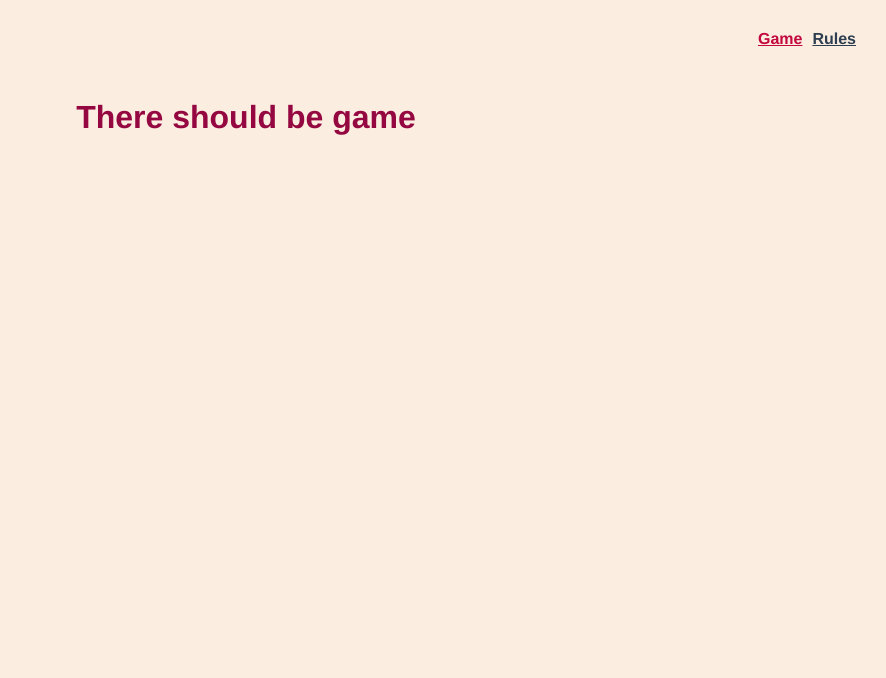
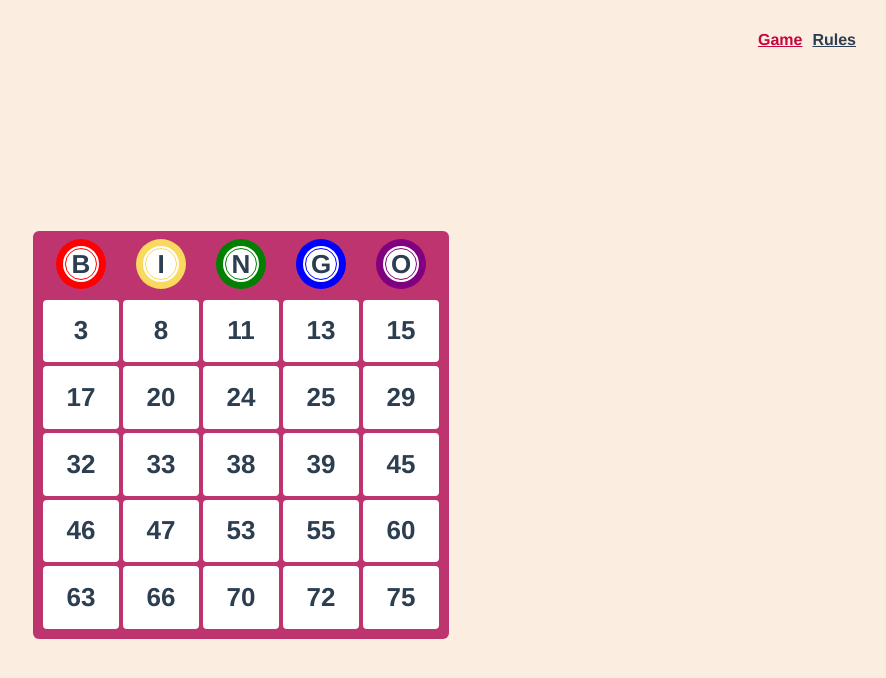
Before and after one commit to ivanna-ostrovets/vuejs-bingo, a Vue app: page / in a window 1280 px wide. Shown: the top 678 px of the page, without its empty margins (394-1280 px from the left). Built offline with nearby package versions, Linux system fonts and the light colour scheme.

Commit message:
Add board generation

```diff
--- a/src/App.vue
+++ b/src/App.vue
@@ -1,6 +1,6 @@
 <template>
   <Navigation />
-  <router-view id="content" />
+  <div id="content"><router-view /></div>
 </template>
 
 <script lang="ts">
@@ -25,10 +25,14 @@ body {
   font-family: var(--font-family);
   -webkit-font-smoothing: antialiased;
   -moz-osx-font-smoothing: grayscale;
-  color: var(--text-color);
+  color: var(--primary);
+  height: 100%;
 }
 
 #content {
-  text-align: center;
+  display: flex;
+  justify-content: center;
+  align-items: center;
+  height: calc(100% - var(--nav-height));
 }
 </style>
--- /dev/null
+++ b/src/components/ColumnHeader.vue
@@ -0,0 +1,51 @@
+<template>
+  <div class="container" :style="containerStyle">
+    <div class="name" :style="nameStyle">
+      {{ name }}
+    </div>
+  </div>
+</template>
+
+<script lang="ts">
+export default {
+  components: {},
+  props: {
+    name: String,
+    color: String,
+  },
+  data() {
+    return {
+      containerStyle: {
+        backgroundColor: this.color,
+      },
+      nameStyle: {
+        border: `1px solid ${this.color}`,
+      },
+    };
+  },
+};
+</script>
+
+<style scoped>
+.container {
+  border-radius: 50%;
+  height: 50px;
+  width: 50px;
+  color: white;
+  display: flex;
+  justify-content: center;
+  align-items: center;
+}
+
+.name {
+  border-radius: 50%;
+  height: 30px;
+  width: 30px;
+  color: var(--primary);
+  background-color: white;
+  box-shadow: 0 0 0 2px white;
+  display: flex;
+  justify-content: center;
+  align-items: center;
+}
+</style>
--- /dev/null
+++ b/src/components/GameBoard.vue
@@ -0,0 +1,65 @@
+<template>
+  <div class="board">
+    <template v-for="column in columnNames" :key="column.name + id">
+      <div class="cell">
+        <ColumnHeader :name="column.name" :color="column.color" />
+      </div>
+    </template>
+
+    <template v-for="(column, index) in board" :key="id + index">
+      <GameTile
+        v-for="tile in column"
+        :key="tile.id"
+        :tile="tile"
+        class="cell"
+      />
+    </template>
+  </div>
+</template>
+
+<script lang="ts">
+import GameTile from '@/components/GameTile.vue';
+import ColumnHeader from '@/components/ColumnHeader.vue';
+import { Board } from '@/types';
+import { columns } from '@/consts';
+
+export default {
+  components: {
+    GameTile,
+    ColumnHeader,
+  },
+  props: {
+    id: String,
+    board: Board,
+  },
+  data() {
+    return {
+      columnNames: columns,
+    };
+  },
+};
+</script>
+
+<style scoped>
+.board {
+  display: grid;
+  grid-template-columns: repeat(5, 1fr);
+  grid-template-rows: repeat(6, 1fr);
+  width: 400px;
+  height: 400px;
+  background-color: #be346e;
+  padding: 8px;
+  padding-top: 0;
+  border-radius: 6px;
+  font-size: 26px;
+  font-weight: bold;
+  margin-bottom: 10px;
+  margin-right: 10px;
+}
+
+.cell {
+  display: flex;
+  justify-content: center;
+  align-items: center;
+}
+</style>
--- /dev/null
+++ b/src/components/GameTile.vue
@@ -0,0 +1,22 @@
+<template>
+  <div class="tile">{{ tile.value }}</div>
+</template>
+
+<script lang="ts">
+import { Tile } from '@/./types';
+
+export default {
+  components: {},
+  props: {
+    tile: Tile,
+  },
+};
+</script>
+
+<style scoped>
+.tile {
+  border-radius: 4px;
+  background-color: white;
+  margin: 2px;
+}
+</style>
--- a/src/components/Navigation.vue
+++ b/src/components/Navigation.vue
@@ -7,8 +7,11 @@
 
 <style>
 #nav {
-  padding: 30px;
-  text-align: right;
+  height: var(--nav-height);
+  display: flex;
+  align-items: center;
+  justify-content: flex-end;
+  padding-right: 30px;
 }
 
 #nav a {
--- /dev/null
+++ b/src/consts.ts
@@ -0,0 +1,9 @@
+export const columns = [
+  { name: 'B', color: 'red', from: 1, to: 15 },
+  { name: 'I', color: '#fada5e', from: 16, to: 30 },
+  { name: 'N', color: 'green', from: 31, to: 45 },
+  { name: 'G', color: 'blue', from: 46, to: 60 },
+  { name: 'O', color: 'purple', from: 61, to: 75 },
+];
+
+export const rowsCount = 5;
--- a/src/styles/variables.css
+++ b/src/styles/variables.css
@@ -1,7 +1,7 @@
 :root {
   --primary: #2c3e50;
   --secondary: #C3073F;
-  --text-color: #950740;
   --font-family: Avenir, Helvetica, Arial, sans-serif;
   --background-color: #fbede0;
+  --nav-height: 80px;
 }
--- /dev/null
+++ b/src/types.ts
@@ -0,0 +1,18 @@
+export interface Tile {
+  id: string;
+  value: number;
+}
+
+export interface BoardColumn {
+  [key: number]: {
+    value: number;
+  };
+}
+
+export type Board = [
+  BoardColumn,
+  BoardColumn,
+  BoardColumn,
+  BoardColumn,
+  BoardColumn,
+];
--- /dev/null
+++ b/src/utils.ts
@@ -0,0 +1,3 @@
+export function generateTileValue(min: number, max: number) {
+  return Math.floor(Math.random() * (max - min + 1) + min);
+}
--- a/src/views/Game.vue
+++ b/src/views/Game.vue
@@ -1,5 +1,61 @@
 <template>
-  <div class="game"><h1>There should be game</h1></div>
+  <div :class="{ boards: boards.length > 1 }">
+    <template v-for="boardData in boards" :key="boardData.id">
+      <GameBoard :board="boardData.board" :id="boardData.id" />
+    </template>
+  </div>
 </template>
 
-<script lang="ts"></script>
+<script lang="ts">
+import { columns, rowsCount } from '@/./consts';
+import { Board, BoardColumn } from '@/./types';
+import GameBoard from '@/components/GameBoard.vue';
+import { generateTileValue } from '@/utils';
+
+function generateBoard(boardIndex: number) {
+  let boardId = String(boardIndex);
+
+  const board: Board = columns.map((column, columnIndex) =>
+    [...Array(rowsCount)].reduce((rows: BoardColumn, row, rowIndex) => {
+      let value;
+      const values = Object.keys(rows);
+
+      do {
+        value = generateTileValue(column.from, column.to);
+      } while (values.includes(String(value)));
+
+      boardId += value;
+
+      return {
+        ...rows,
+        [value]: {
+          value,
+          id: [boardIndex, columnIndex, rowIndex, value].join(''),
+        },
+      };
+    }, {}),
+  );
+
+  return { board, id: boardId };
+}
+
+export default {
+  components: {
+    GameBoard,
+  },
+  computed: {
+    boards: {
+      get() {
+        return [generateBoard(0)];
+      },
+    },
+  },
+};
+</script>
+
+<style scoped>
+.boards {
+  display: grid;
+  grid-template-columns: 1fr 1fr;
+}
+</style>
```
